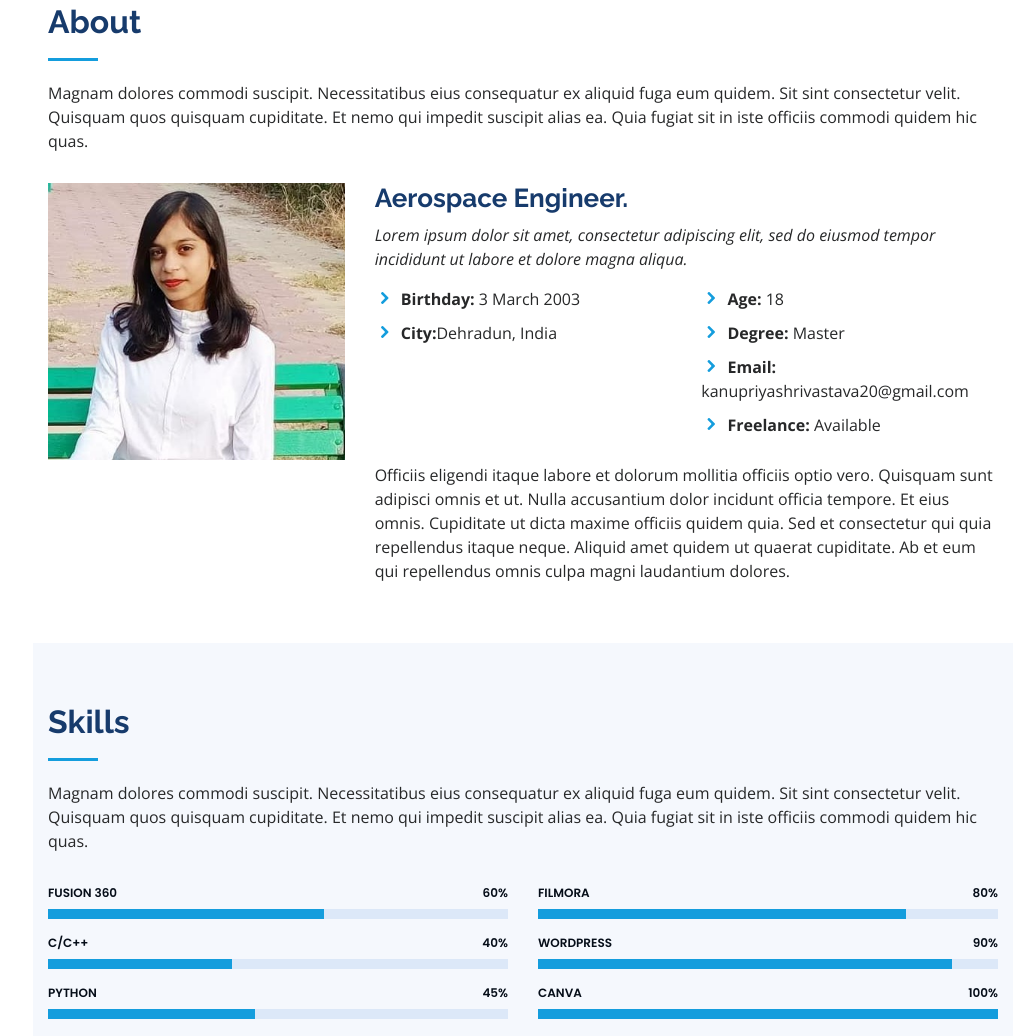
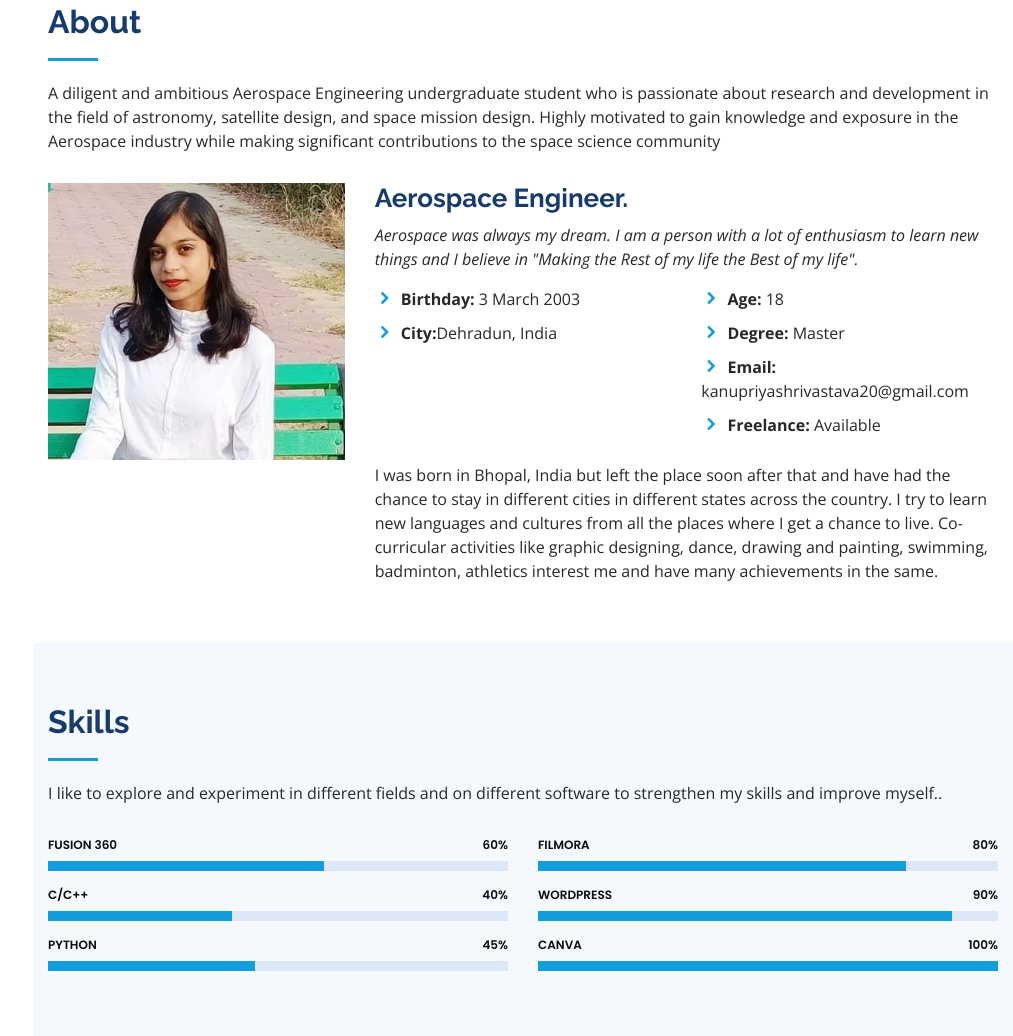
Before and after one commit to theamiteshsingh/Kanu_port, a plain HTML site: page index.html in a window 1280 px wide. Shown: the part 857-1893 px from the top of the page, without its empty margins (267-1280 px from the left). Drawn offline with nearby package versions, Linux system fonts and the light colour scheme.

Commit message:
Update index.html

```diff
--- a/index.html
+++ b/index.html
@@ -82,9 +82,7 @@
 
         <div class="section-title">
           <h2>About</h2>
-          <p>Magnam dolores commodi suscipit. Necessitatibus eius consequatur ex aliquid fuga eum quidem. Sit sint
-            consectetur velit. Quisquam quos quisquam cupiditate. Et nemo qui impedit suscipit alias ea. Quia fugiat sit
-            in iste officiis commodi quidem hic quas.</p>
+          <p>A diligent and ambitious Aerospace Engineering undergraduate student who is passionate about research and development in the field of astronomy, satellite design, and space mission design. Highly motivated to gain knowledge and exposure in the Aerospace industry while making significant contributions to the space science community</p>
         </div>
 
         <div class="row">
@@ -94,9 +92,7 @@
           <div class="col-lg-8 pt-4 pt-lg-0 content" data-aos="fade-left">
             <h3>Aerospace Engineer.</h3>
             <p class="font-italic">
-              Lorem ipsum dolor sit amet, consectetur adipiscing elit, sed do eiusmod tempor incididunt ut labore et
-              dolore
-              magna aliqua.
+              Aerospace was always my dream. I am a person with a lot of enthusiasm to learn new things and I believe in "Making the Rest of my life the Best of my life".
             </p>
             <div class="row">
               <div class="col-lg-6">
@@ -115,10 +111,7 @@
               </div>
             </div>
             <p>
-              Officiis eligendi itaque labore et dolorum mollitia officiis optio vero. Quisquam sunt adipisci omnis et
-              ut. Nulla accusantium dolor incidunt officia tempore. Et eius omnis.
-              Cupiditate ut dicta maxime officiis quidem quia. Sed et consectetur qui quia repellendus itaque neque.
-              Aliquid amet quidem ut quaerat cupiditate. Ab et eum qui repellendus omnis culpa magni laudantium dolores.
+              I was born in Bhopal, India but left the place soon after that and have had the chance to stay in different cities in different states across the country. I try to learn new languages and cultures from all the places where I get a chance to live. Co-curricular activities like graphic designing, dance, drawing and painting, swimming, badminton, athletics interest me and have many achievements in the same.
             </p>
           </div>
         </div>
@@ -134,9 +127,7 @@
 
         <div class="section-title">
           <h2>Skills</h2>
-          <p>Magnam dolores commodi suscipit. Necessitatibus eius consequatur ex aliquid fuga eum quidem. Sit sint
-            consectetur velit. Quisquam quos quisquam cupiditate. Et nemo qui impedit suscipit alias ea. Quia fugiat sit
-            in iste officiis commodi quidem hic quas.</p>
+          <p>I like to explore and experiment in different fields and on different software to strengthen my skills and improve myself..</p>
         </div>
 
         <div class="row skills-content">
@@ -232,22 +223,19 @@
           <h4>Bachelor of Technology(B.Tech) in Aerospace Engineering</h4>
           <h5>2020 - 2024</h5>
           <p><em>University Of Petroleum and Energy studies, Dehradun</em></p>
-          <p>Qui deserunt veniam. Et sed aliquam labore tempore sed quisquam iusto autem sit. Ea vero voluptatum qui ut
-            dignissimos deleniti nerada porti sand markend</p>
+          <p>I am a second-year student pursuing my bachelor's in Aerospace Engineering with a specialization in Space Technology. I had a CGPA of 9.46 in my first year./p>
         </div>
         <div class="resume-item">
           <h4>Senior School Certificate Examination</h4>
           <h5>2019 - 2020</h5>
           <p><em>Vijaya Ratna Junior College</em></p>
-          <p>Qui deserunt veniam. Et sed aliquam labore tempore sed quisquam iusto autem sit. Ea vero voluptatum qui ut
-            dignissimos deleniti nerada porti sand markend</p>
+          <p>I completed my senior school certificate examination with main subjects Physics, Chemistry, Mathematics and languages English and Sanskrit and secured 95.6 percentage.</p>
         </div>
         <div class="resume-item">
           <h4>Seconadary School Examination</h4>
           <h5>2017 - 2018</h5>
           <p><em>Sanjay Ghodawat International School</em></p>
-          <p>Quia nobis sequi est occaecati aut. Repudiandae et iusto quae reiciendis et quis Eius vel ratione eius unde
-            vitae rerum voluptates asperiores voluptatem Earum molestiae consequatur neque etlon sader mart dila</p>
+          <p>I completed my secondary school examination with main subjects Physics, Chemistry, Mathematics, and languages English and Hindi and secured 95.6 percentage.</p>
         </div>
       </div>
 
```
